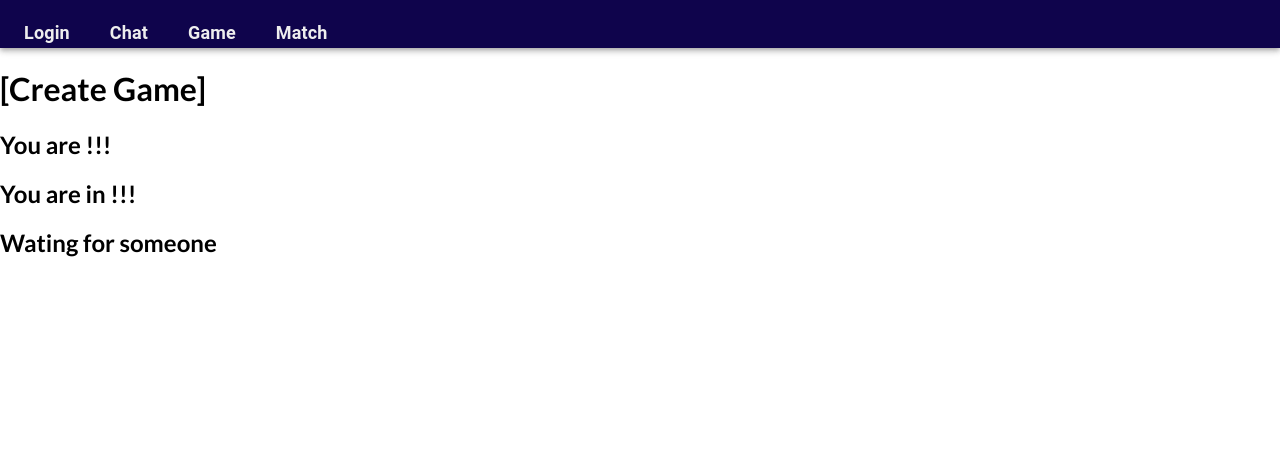
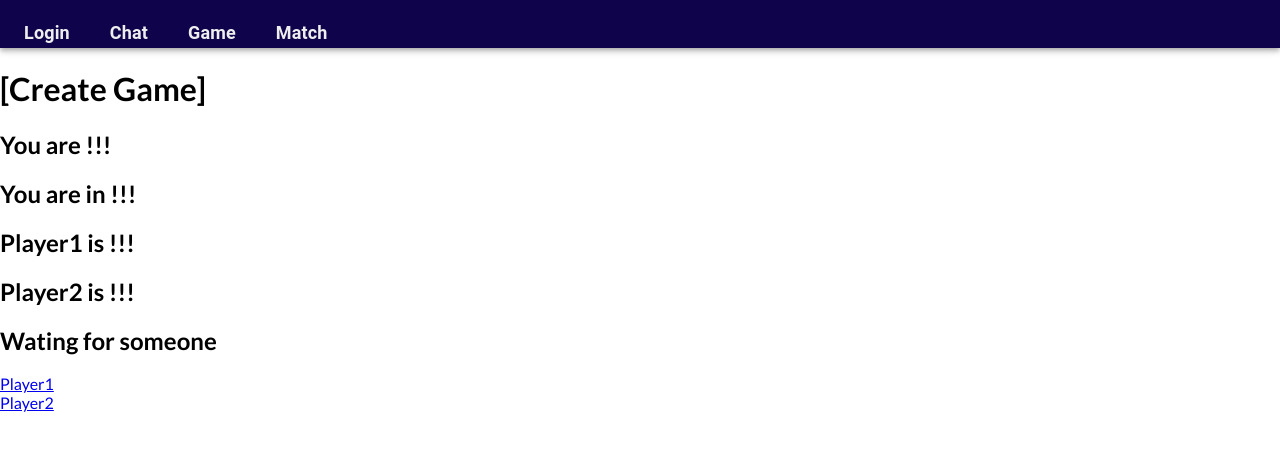
Before and after one commit to Shuta-syd/42-ft_transcendence, a React (Create React App) app in the folder frontend/: page /game/CreateGameRoom in a window 1280 px wide. Shown: the top 450 px of the page. Built offline with nearby package versions, Linux system fonts and the light colour scheme; no server answers.

Commit message:
#58[add] add tsx implement still wip next step is creating interface of going to game part with data of room id and am i Player1 or not

```diff
--- a/frontend/src/features/game/CreateGameRoom.tsx
+++ b/frontend/src/features/game/CreateGameRoom.tsx
@@ -1,6 +1,12 @@
 import React, {useEffect, useState, useRef} from "react";
+import {Link} from "react-router-dom";
 import {Game, User} from "../../types/PrismaType";
 import useGameUser, { GameRoomReq } from '../../hooks/game/useGameuser';
+
+
+// let PlayerType: number;
+// let roomId: number;
+
 
 const CreateGameRoom = () => {
 
@@ -20,17 +26,43 @@ const CreateGameRoom = () => {
     useEffect(() => {
         gamePromisesRef.current?.then((Gamedto: Game) => {
             setGame(Gamedto);
+            // if (Gamedto.player2.length === 0)
+            //     PlayerType = 1;
+            // else
+            //     PlayerType = 2;
+            // roomId = Gamedto.id;
         });
     }, [user]);
 
+
+  /*  function Ready() {
+        if (PlayerType === 1)
+            return(
+                <div>
+                    <Link to={"/game/player1"}>Player1</Link>
+                </div>
+            );
+        if (PlayerType === 2)
+            return(
+                <div>
+                    <Link to={"/game/player2"}>Player2</Link>
+                </div>
+            );
+    } */
     return (
         <div>
             <h1>[Create Game]</h1>
             <h2>You are {user?.name}!!!</h2>
             <h2>You are in {game?.id}!!!</h2>
-
+            <h2>Player1 is  {game?.player1.valueOf()}!!!</h2>
+            <h2>Player2 is  {game?.player2.valueOf()}!!!</h2>
             <h2>Wating for someone </h2>
-            <p></p>
+            <div>
+                <Link to={"/game/player1"}>Player1</Link>
+            </div>
+            <div>
+                <Link to={"/game/player2"}>Player2</Link>
+            </div>
         </div>
     )
 }
```
